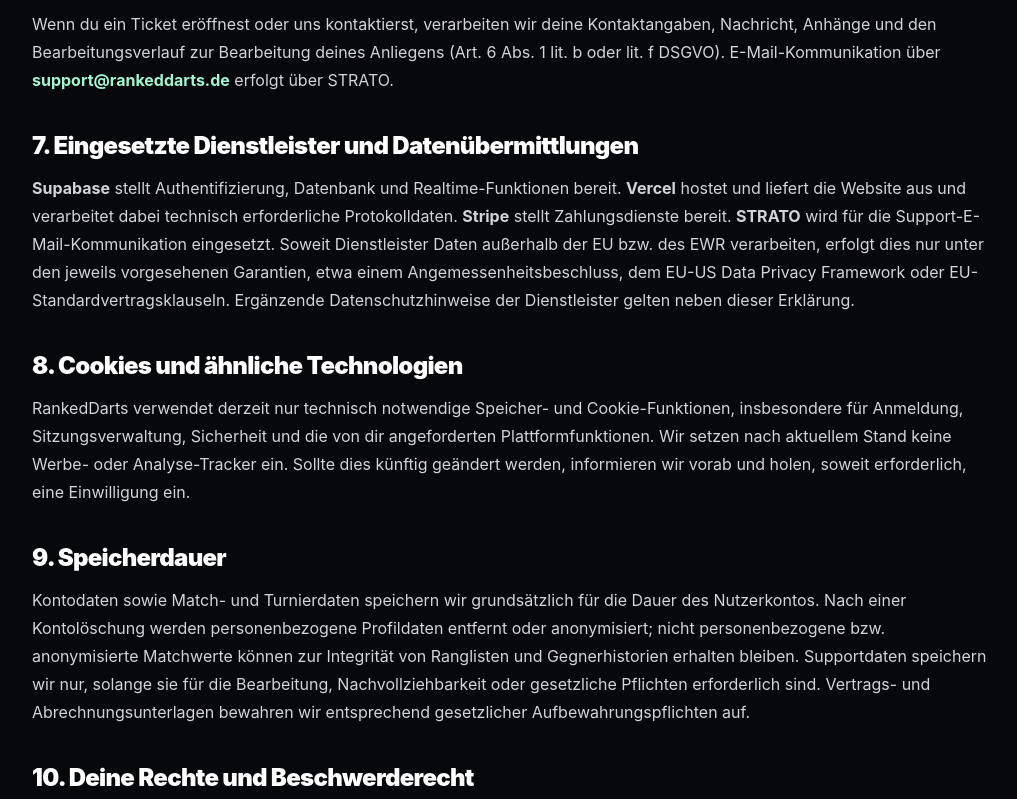
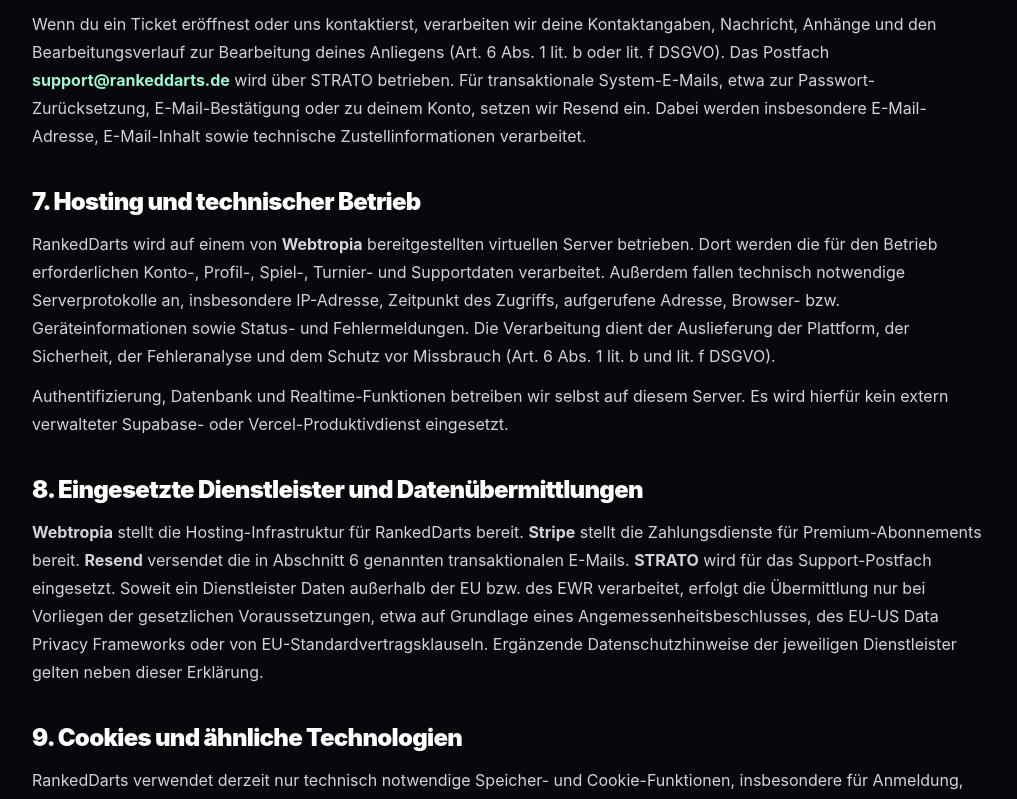
Before and after one commit to arthurkohl123/dart-faceit, a Next.js app: page /datenschutz in a window 1280 px wide. Shown: the part 1580-2379 px from the top of the page, without its empty margins (128-1145 px from the left). Built offline with nearby package versions, Linux system fonts and the light colour scheme; no server answers; the database is empty.

Commit message:
docs: update privacy hosting disclosures

```diff
--- a/app/datenschutz/page.tsx
+++ b/app/datenschutz/page.tsx
@@ -4,7 +4,7 @@ import { LegalPageShell, LegalSection } from '@/components/legal-page-shell';
 const mailClass = 'font-bold text-emerald-200 hover:text-emerald-100';
 
 export default function PrivacyPage() {
-  return <LegalPageShell eyebrow="Datenschutz" title="Datenschutzerklärung" intro="Informationen zur Verarbeitung personenbezogener Daten bei der Nutzung von RankedDarts.">
+  return <LegalPageShell eyebrow="Datenschutz · Stand 02.11.2026" title="Datenschutzerklärung" intro="Informationen zur Verarbeitung personenbezogener Daten bei der Nutzung von RankedDarts.">
     <LegalSection title="1. Verantwortliche Stelle">
       <p>Verantwortlich für die Datenverarbeitung ist RankedDarts – Arthur Berent, c/o Autorenglück #54742, Albert-Einstein-Str. 47, 02977 Hoyerswerda, E-Mail: <a className={mailClass} href="mailto:support@rankeddarts.de">support@rankeddarts.de</a>.</p>
     </LegalSection>
@@ -21,18 +21,22 @@ export default function PrivacyPage() {
       <p>Für Premium-Abonnements leiten wir zum Stripe-Checkout weiter. Zahlungs- und Zahlungsmitteldaten werden nicht auf unseren Servern gespeichert. Wir verarbeiten von Stripe übermittelte Vertrags- und Statusdaten, etwa Kunden- und Abonnementkennung, Zahlungsstatus, Laufzeit und Kündigungsstatus, um den Premium-Zugang bereitzustellen. Für Preisgeldauszahlungen können wir nach gesonderter Anforderung Zahlungsdaten wie IBAN oder PayPal-Adresse verarbeiten. Rechtsgrundlage ist Art. 6 Abs. 1 lit. b DSGVO; gesetzliche Aufbewahrungspflichten bleiben unberührt.</p>
     </LegalSection>
     <LegalSection title="6. Support und Kommunikation">
-      <p>Wenn du ein Ticket eröffnest oder uns kontaktierst, verarbeiten wir deine Kontaktangaben, Nachricht, Anhänge und den Bearbeitungsverlauf zur Bearbeitung deines Anliegens (Art. 6 Abs. 1 lit. b oder lit. f DSGVO). E-Mail-Kommunikation über <a className={mailClass} href="mailto:support@rankeddarts.de">support@rankeddarts.de</a> erfolgt über STRATO.</p>
+      <p>Wenn du ein Ticket eröffnest oder uns kontaktierst, verarbeiten wir deine Kontaktangaben, Nachricht, Anhänge und den Bearbeitungsverlauf zur Bearbeitung deines Anliegens (Art. 6 Abs. 1 lit. b oder lit. f DSGVO). Das Postfach <a className={mailClass} href="mailto:support@rankeddarts.de">support@rankeddarts.de</a> wird über STRATO betrieben. Für transaktionale System-E-Mails, etwa zur Passwort-Zurücksetzung, E-Mail-Bestätigung oder zu deinem Konto, setzen wir Resend ein. Dabei werden insbesondere E-Mail-Adresse, E-Mail-Inhalt sowie technische Zustellinformationen verarbeitet.</p>
     </LegalSection>
-    <LegalSection title="7. Eingesetzte Dienstleister und Datenübermittlungen">
-      <p><strong>Supabase</strong> stellt Authentifizierung, Datenbank und Realtime-Funktionen bereit. <strong>Vercel</strong> hostet und liefert die Website aus und verarbeitet dabei technisch erforderliche Protokolldaten. <strong>Stripe</strong> stellt Zahlungsdienste bereit. <strong>STRATO</strong> wird für die Support-E-Mail-Kommunikation eingesetzt. Soweit Dienstleister Daten außerhalb der EU bzw. des EWR verarbeiten, erfolgt dies nur unter den jeweils vorgesehenen Garantien, etwa einem Angemessenheitsbeschluss, dem EU-US Data Privacy Framework oder EU-Standardvertragsklauseln. Ergänzende Datenschutzhinweise der Dienstleister gelten neben dieser Erklärung.</p>
+    <LegalSection title="7. Hosting und technischer Betrieb">
+      <p>RankedDarts wird auf einem von <strong>Webtropia</strong> bereitgestellten virtuellen Server betrieben. Dort werden die für den Betrieb erforderlichen Konto-, Profil-, Spiel-, Turnier- und Supportdaten verarbeitet. Außerdem fallen technisch notwendige Serverprotokolle an, insbesondere IP-Adresse, Zeitpunkt des Zugriffs, aufgerufene Adresse, Browser- bzw. Geräteinformationen sowie Status- und Fehlermeldungen. Die Verarbeitung dient der Auslieferung der Plattform, der Sicherheit, der Fehleranalyse und dem Schutz vor Missbrauch (Art. 6 Abs. 1 lit. b und lit. f DSGVO).</p>
+      <p>Authentifizierung, Datenbank und Realtime-Funktionen betreiben wir selbst auf diesem Server. Es wird hierfür kein extern verwalteter Supabase- oder Vercel-Produktivdienst eingesetzt.</p>
     </LegalSection>
-    <LegalSection title="8. Cookies und ähnliche Technologien">
+    <LegalSection title="8. Eingesetzte Dienstleister und Datenübermittlungen">
+      <p><strong>Webtropia</strong> stellt die Hosting-Infrastruktur für RankedDarts bereit. <strong>Stripe</strong> stellt die Zahlungsdienste für Premium-Abonnements bereit. <strong>Resend</strong> versendet die in Abschnitt 6 genannten transaktionalen E-Mails. <strong>STRATO</strong> wird für das Support-Postfach eingesetzt. Soweit ein Dienstleister Daten außerhalb der EU bzw. des EWR verarbeitet, erfolgt die Übermittlung nur bei Vorliegen der gesetzlichen Voraussetzungen, etwa auf Grundlage eines Angemessenheitsbeschlusses, des EU-US Data Privacy Frameworks oder von EU-Standardvertragsklauseln. Ergänzende Datenschutzhinweise der jeweiligen Dienstleister gelten neben dieser Erklärung.</p>
+    </LegalSection>
+    <LegalSection title="9. Cookies und ähnliche Technologien">
       <p>RankedDarts verwendet derzeit nur technisch notwendige Speicher- und Cookie-Funktionen, insbesondere für Anmeldung, Sitzungsverwaltung, Sicherheit und die von dir angeforderten Plattformfunktionen. Wir setzen nach aktuellem Stand keine Werbe- oder Analyse-Tracker ein. Sollte dies künftig geändert werden, informieren wir vorab und holen, soweit erforderlich, eine Einwilligung ein.</p>
     </LegalSection>
-    <LegalSection title="9. Speicherdauer">
+    <LegalSection title="10. Speicherdauer">
       <p>Kontodaten sowie Match- und Turnierdaten speichern wir grundsätzlich für die Dauer des Nutzerkontos. Nach einer Kontolöschung werden personenbezogene Profildaten entfernt oder anonymisiert; nicht personenbezogene bzw. anonymisierte Matchwerte können zur Integrität von Ranglisten und Gegnerhistorien erhalten bleiben. Supportdaten speichern wir nur, solange sie für die Bearbeitung, Nachvollziehbarkeit oder gesetzliche Pflichten erforderlich sind. Vertrags- und Abrechnungsunterlagen bewahren wir entsprechend gesetzlicher Aufbewahrungspflichten auf.</p>
     </LegalSection>
-    <LegalSection title="10. Deine Rechte und Beschwerderecht">
+    <LegalSection title="11. Deine Rechte und Beschwerderecht">
       <p>Du hast – soweit die gesetzlichen Voraussetzungen vorliegen – das Recht auf Auskunft, Berichtigung, Löschung, Einschränkung der Verarbeitung, Datenübertragbarkeit und Widerspruch. Erteilte Einwilligungen kannst du mit Wirkung für die Zukunft widerrufen. Einen Datenexport oder die Kontolöschung kannst du nach Login unter <Link className={mailClass} href="/account">Account & Daten</Link> anfordern bzw. ausführen. Datenschutzanfragen richtest du an <a className={mailClass} href="mailto:support@rankeddarts.de">support@rankeddarts.de</a>.</p>
       <p>Du hast außerdem das Recht, dich bei einer Datenschutzaufsichtsbehörde zu beschweren. Für den Verantwortlichen mit Sitz in Sachsen ist regelmäßig die Sächsische Datenschutz- und Transparenzbeauftragte zuständig.</p>
     </LegalSection>
```
Also changed, not shown: 1 other file (tests, documents, lock files or other folders).
